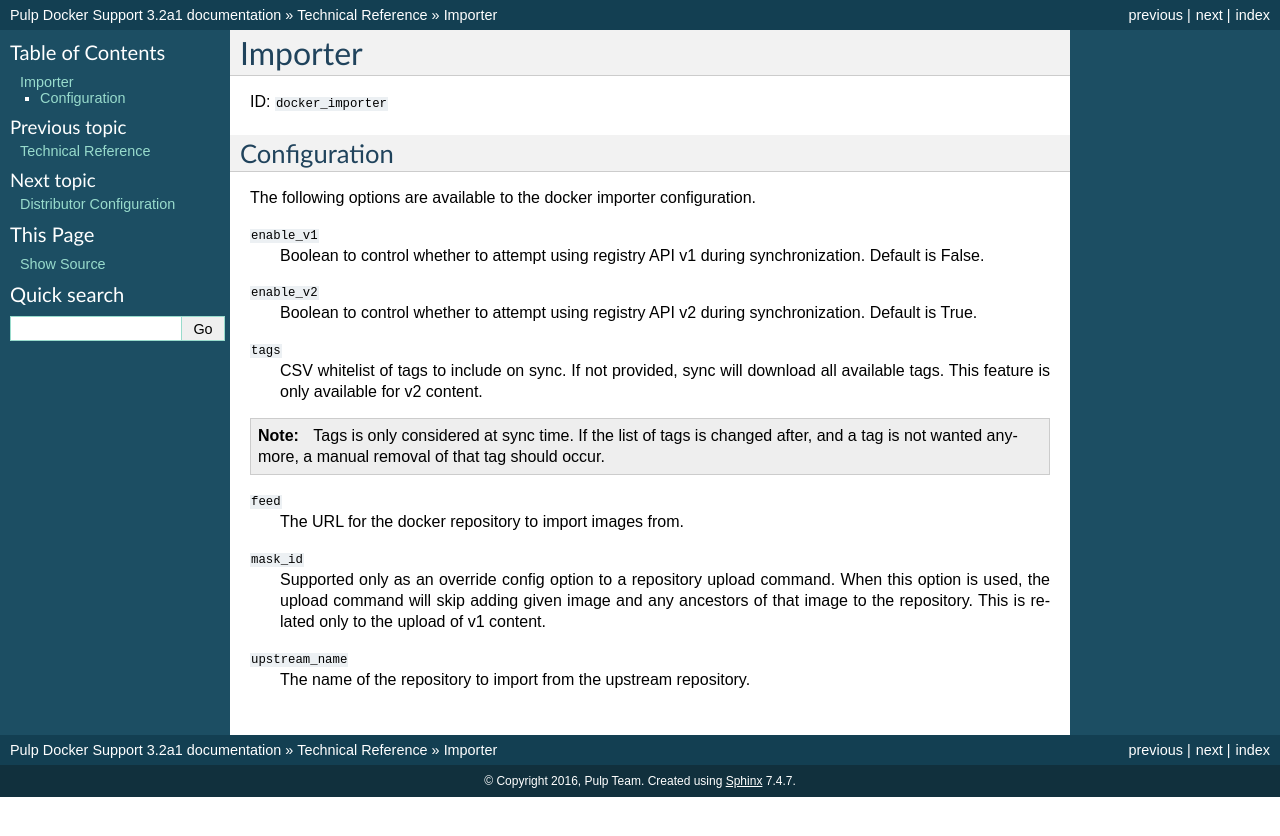
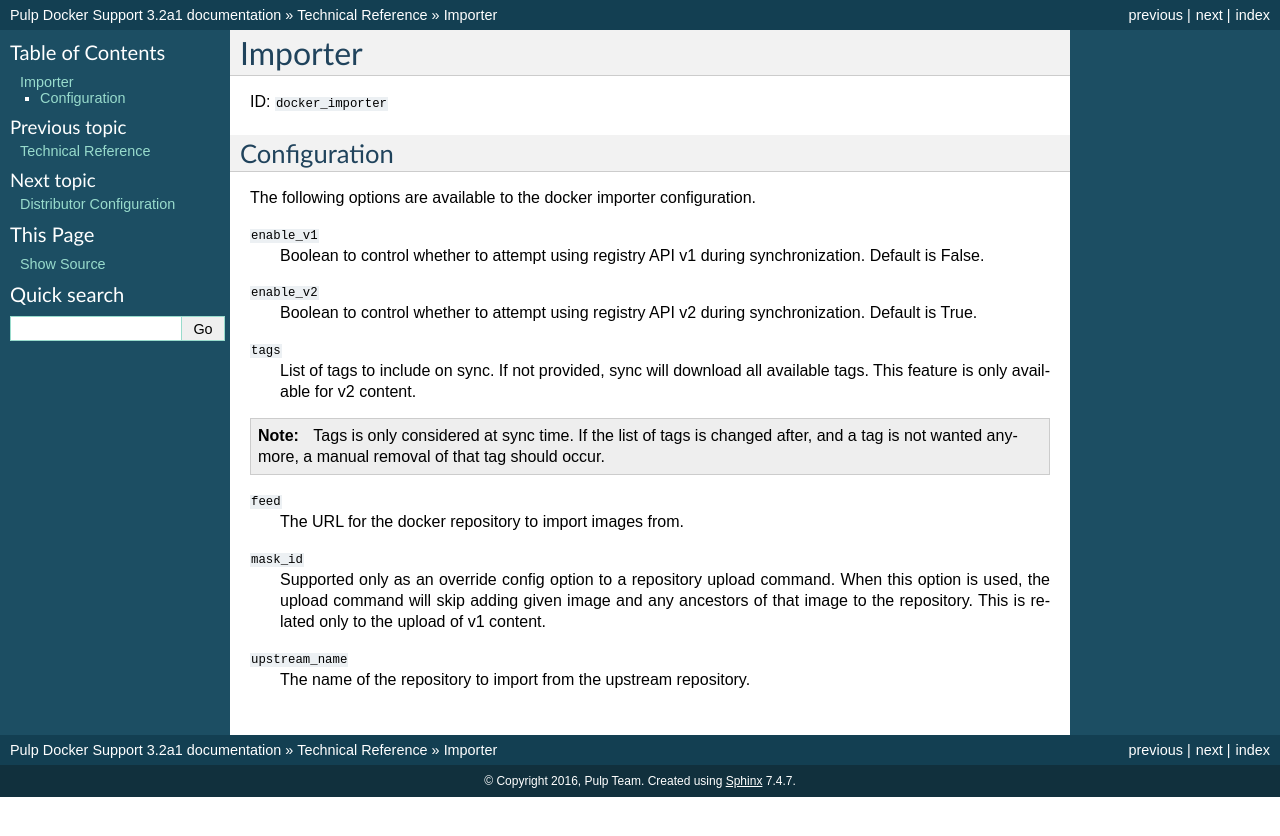
Before and after one commit to pulp/pulp_docker, a Sphinx documentation site: the page built from docs/tech-reference/importer.rst, in a window 1280 px wide. Shown: the top 836 px of the page. Built offline with Sphinx 7.4.7, drawn with Linux system fonts in a browser that asks for light colours.

Commit message:
Update wording in tech-reference doc for whitelist tag

```diff
--- a/docs/tech-reference/importer.rst
+++ b/docs/tech-reference/importer.rst
@@ -17,7 +17,7 @@
  synchronization. Default is True.
 
 ``tags``
- CSV whitelist of tags to include on sync. If not provided, sync will download
+ List of tags to include on sync. If not provided, sync will download
  all available tags. This feature is only available for v2 content.
 
 .. note::
```
